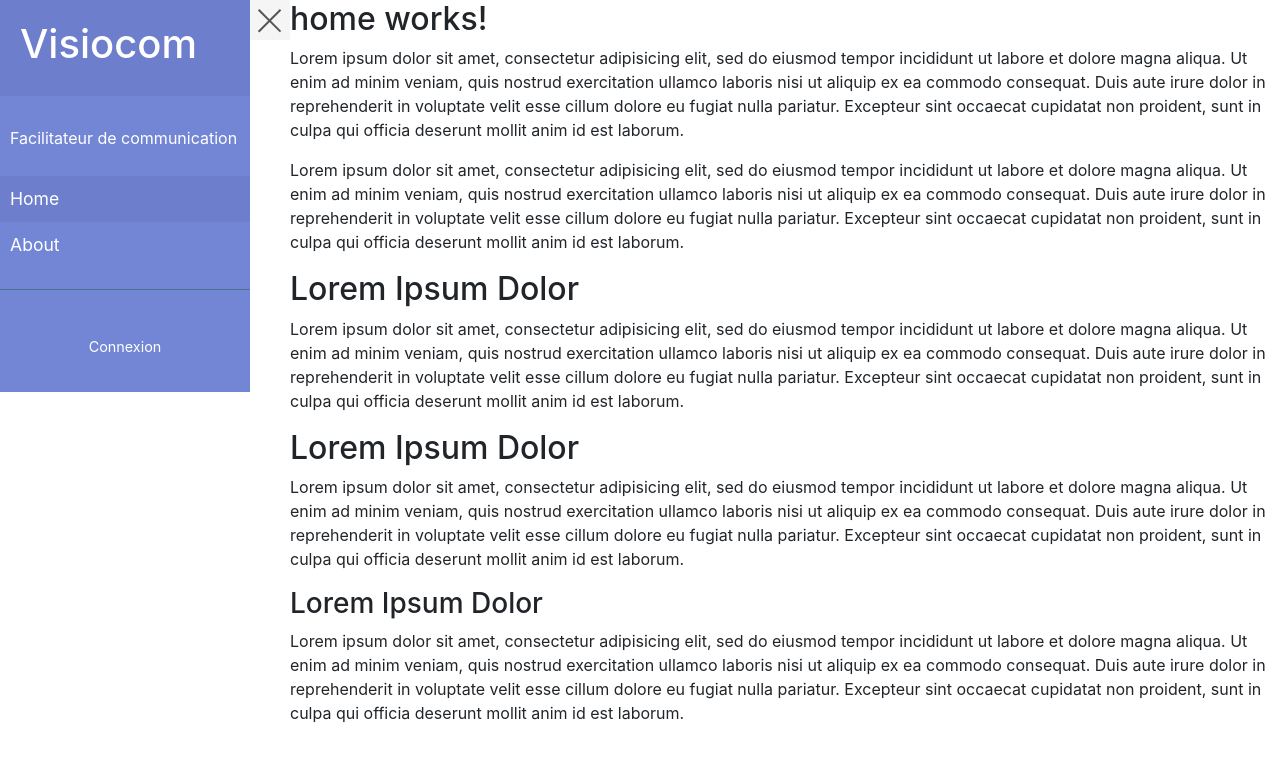
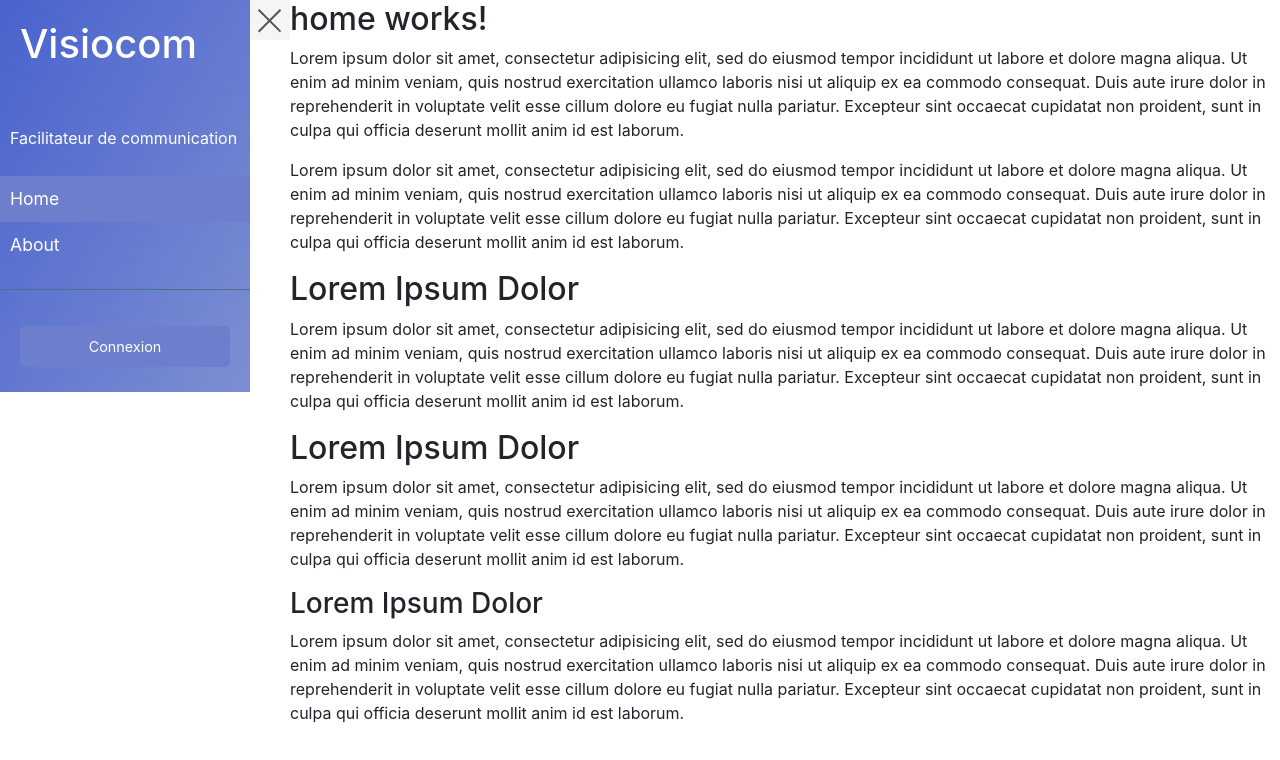
Before and after one commit to Bruants/Visiocom, an Angular app in the folder front/: page /home in a window 1280 px wide. Shown: the top 760 px of the page. Built offline with nearby package versions, Linux system fonts and the light colour scheme.

Commit message:
Changement couleur de la barre

```diff
--- a/front/src/app/navigation/sidebar/sidebar.component.html
+++ b/front/src/app/navigation/sidebar/sidebar.component.html
@@ -15,6 +15,6 @@
     </ul>
     <ul class="list-unstyled CTAs">
 
-        <li><a [routerLink]="['user/connexion']" routerLinkActive="router-link-active">Connexion</a></li>
+        <li><a class="article" [routerLink]="['user/connexion']" routerLinkActive="router-link-active">Connexion</a></li>
     </ul>
 </nav>
--- a/front/src/app/navigation/sidebar/sidebar.component.scss
+++ b/front/src/app/navigation/sidebar/sidebar.component.scss
@@ -29,7 +29,7 @@ a:focus {
 #sidebar {
     min-width: 250px;
     max-width: 250px;
-    background: #7386D5;
+    background: linear-gradient( -60deg, rgb(125, 142, 209), rgb(73, 99, 206));
     color: #fff;
     transition: all 0.6s cubic-bezier(0.945, 0.020, 0.270, 0.665);
     transform-origin: bottom left;
@@ -42,7 +42,6 @@ a:focus {
 
 #sidebar .sidebar-header {
     padding: 20px;
-    background: #6d7fcc;
 }
 
 #sidebar ul.components {
```
